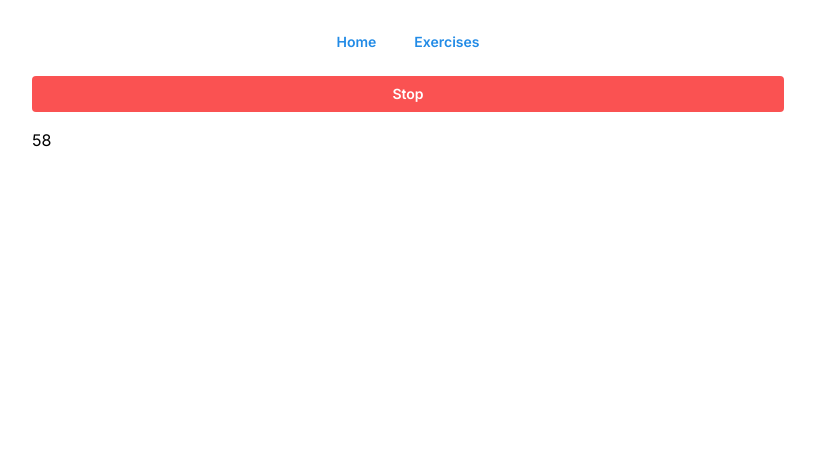
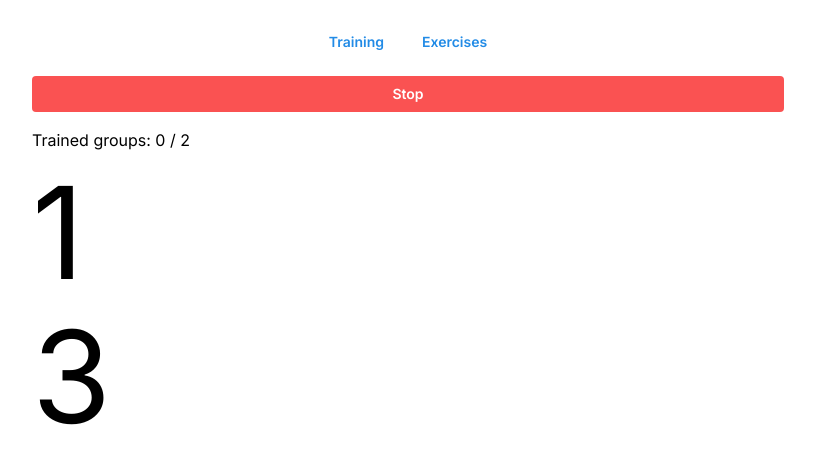
Before and after one commit to erraX/guitar-routine, a Next.js app: page / in a window 1280 px wide. Both pictures are taken after a click on the button "Start". Shown: the top 464 px of the page, without its empty margins (232-1047 px from the left). Built offline with nearby package versions, Linux system fonts and the light colour scheme.

Commit message:
add countdown

```diff
--- a/src/app/page.tsx
+++ b/src/app/page.tsx
@@ -1,6 +1,6 @@
 'use client'
 
-import { useRef } from 'react';
+import { useRef, useState } from 'react';
 import { flushSync } from 'react-dom';
 import { Button, Stack } from '@mantine/core';
 import { useExerciseRunningState } from '../hooks/useExerciseRunningState';
@@ -9,22 +9,28 @@ import { Countdown, CountdownRef } from '@/components/Countdown';
 import { useExerciseTrainingForm } from '@/hooks/useExerciseTrainingForm';
 import { useBindShortcuts } from '@/hooks/useBindShortcuts';
 
+const SPACE_KEY_CODE = '32';
+
 export default function Home() {
   const countdownRef = useRef<CountdownRef>(null);
+  const restCountdownRef = useRef<CountdownRef>(null);
   const exerciseRunningState = useExerciseRunningState();
+
+  const [trainedGroups, setTrainedGroups] = useState(0);
 
   const {
     formValues,
     handleFieldChange,
   } = useExerciseTrainingForm({
-    groups: 3,
-    trainingDuration: 60,
-    restDuration: 30,
+    groups: 2,
+    trainingDuration: 3,
+    restDuration: 3,
   });
 
   const handleStart = () => {
     flushSync(() => {
       exerciseRunningState.start();
+      setTrainedGroups(0);
     });
     console.log('start', formValues);
     countdownRef.current?.start();
@@ -37,7 +43,7 @@ export default function Home() {
   };
 
   useBindShortcuts({
-    '32'() {
+    [SPACE_KEY_CODE]() {
       if (exerciseRunningState.state === 'STOP') {
           handleStart();
       }
@@ -60,11 +66,28 @@ export default function Home() {
         {exerciseRunningState.state === 'STOP' && <Button onClick={handleStart}>Start</Button>}
         {exerciseRunningState.state === 'RUNNING' && <Button onClick={handleStop} color="red">Stop</Button>}
       </Stack>
+      {exerciseRunningState.state === 'RUNNING' && <div>
+        Trained groups: {trainedGroups} / {formValues['groups']}
+      </div>}
       {exerciseRunningState.state === 'RUNNING' && <Countdown
+        className="text-9xl"
         ref={countdownRef}
         count={formValues['trainingDuration']}
         onEnd={() => {
-          handleStop();
+          console.log('on countdown end');
+          setTrainedGroups(prev => prev + 1);
+          if (trainedGroups + 1 < formValues['groups']) {
+            restCountdownRef.current?.start();
+          }
+        }}
+      />}
+      {exerciseRunningState.state === 'RUNNING' && <Countdown
+        className="text-9xl"
+        ref={restCountdownRef}
+        count={formValues['restDuration']}
+        onEnd={() => {
+          console.log('on rest end');
+          countdownRef.current?.start();
         }}
       />}
     </Stack>
--- a/src/components/Countdown/Countdown.tsx
+++ b/src/components/Countdown/Countdown.tsx
@@ -37,6 +37,7 @@ export const Countdown = forwardRef<CountdownRef, CountdownProps>(function Count
       }
 
       if (curCount === 0) {
+        setIsRunning(false);
         onEnd?.();
         return;
       }
--- a/src/components/Navigator/Navigator.tsx
+++ b/src/components/Navigator/Navigator.tsx
@@ -6,7 +6,7 @@ export const Navigator: FC = () => {
   return (
     <nav>
       <Link href="/">
-        <Button variant="white">Home</Button>
+        <Button variant="white">Training</Button>
       </Link>
       <Link href="/exercise/manage">
         <Button variant="white">Exercises</Button>
```
